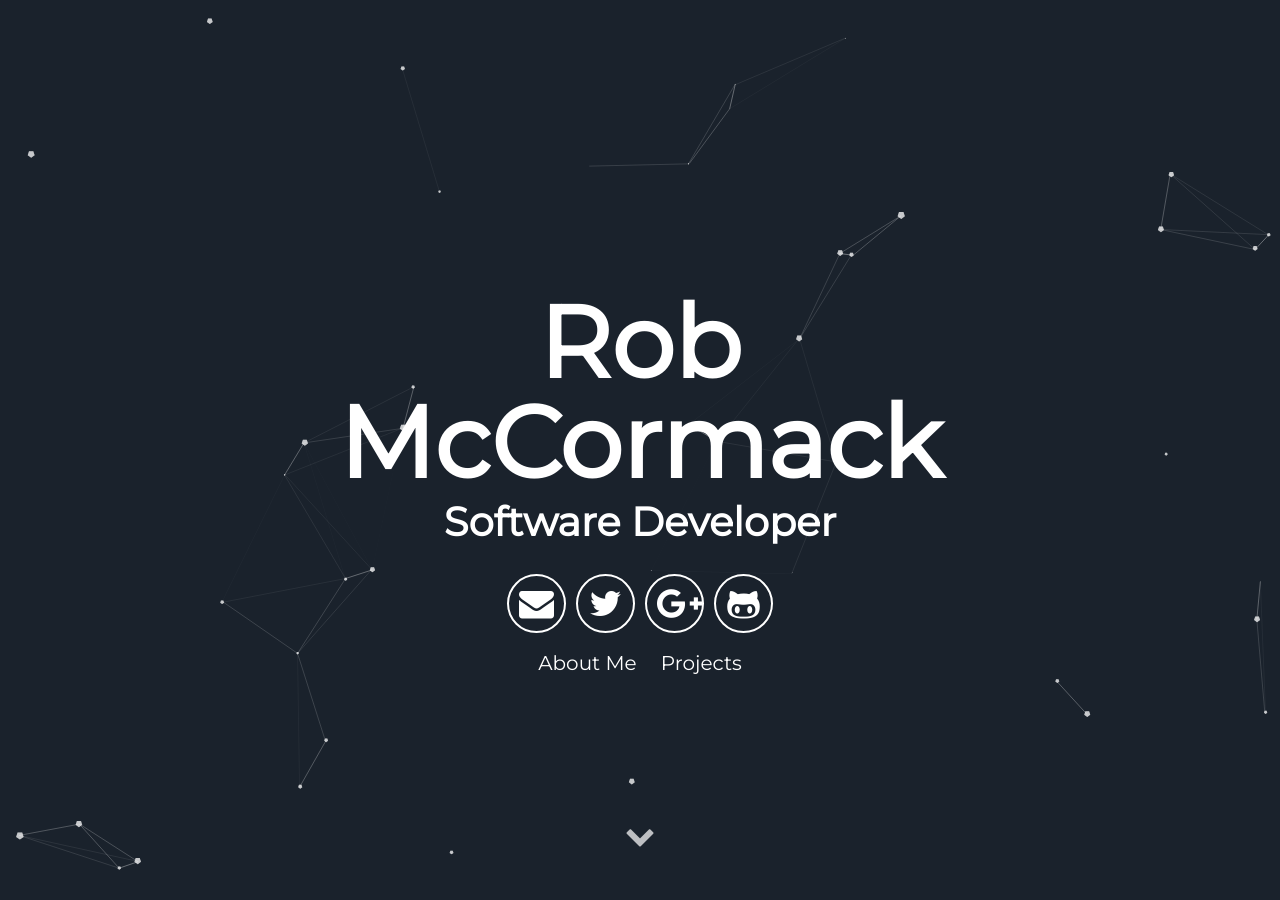
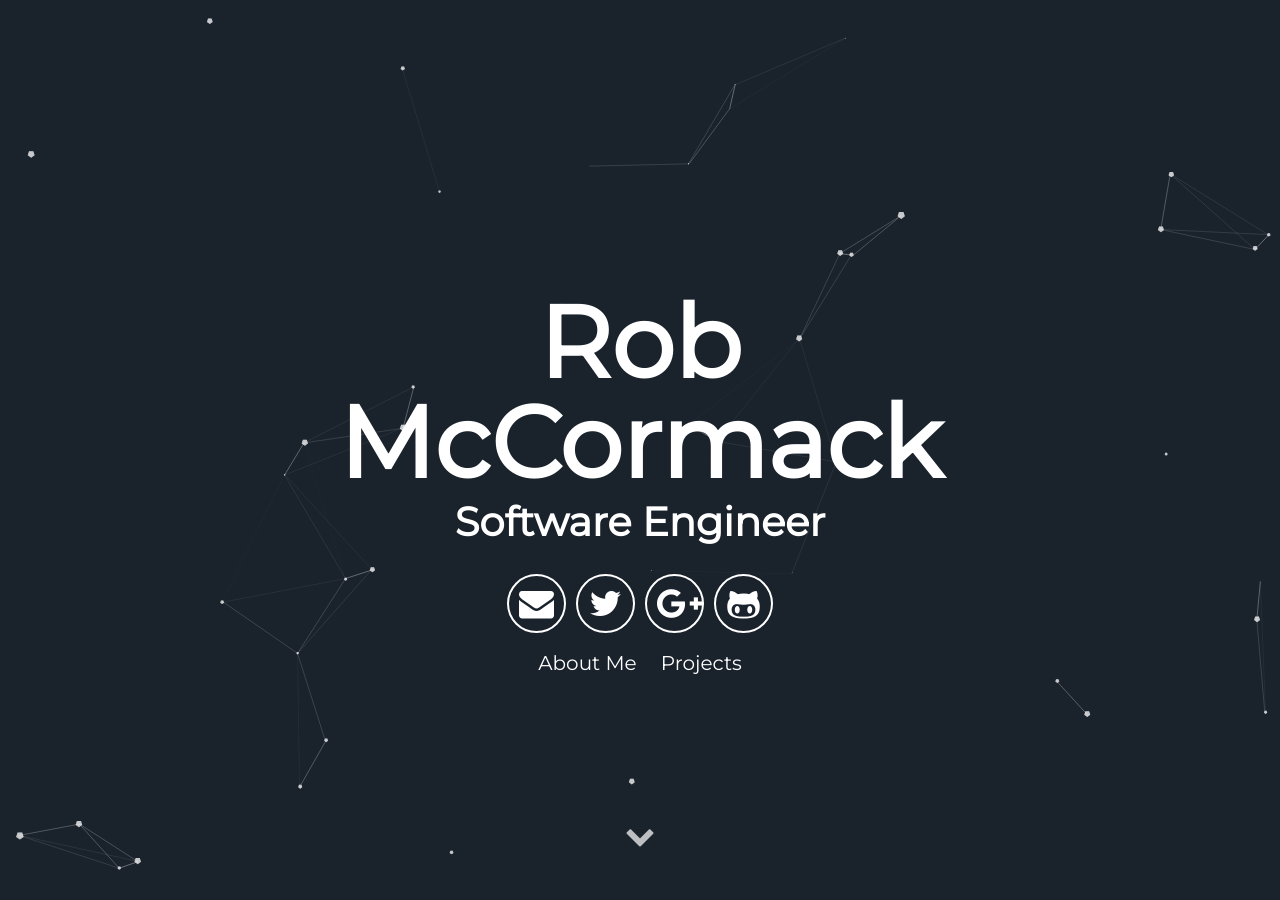
Before and after one commit to robmcc-ca/robmcc-ca, a Jekyll site: the page built from index.html, in a window 1280 px wide and 900 px high. Built offline with Jekyll 4.4.1, drawn with Linux system fonts in a browser that asks for light colours; some of the changed text lies outside the part shown.

Commit message:
changed to Engineer

```diff
--- a/_config.yml
+++ b/_config.yml
@@ -7,7 +7,7 @@ description: A blog about lorem ipsum dolor sit amet
 # User settings
 username: Rob McCormack
 user_description: Bicycle rights irony actually neutra typewriter lyft. Man bun taxidermy put a bird on it, umami yr ramps pop-up ugh bushwick chia lo-fi. Occupy bitters pour-over snackwave you probably haven't heard of them small batch. Cornhole mustache man bun letterpress echo park VHS.
-user_title: Software Developer
+user_title: Software Engineer
 email: rob.a.mccormack@gmail.com
 twitter_username: lorem_ipsum
 github_username:  lorem_ipsum
--- a/_includes/footer.html
+++ b/_includes/footer.html
@@ -1,5 +1,5 @@
 <footer class="footer">
-    <p>&copy; {{site.username}}</p>
+    <p>&copy; 2018 {{site.username}}</p>
     <p>Build with Jekyll and <span class="love">❤</span> by <a href="#">{{site.username}}</a></p>
 </footer>
 <script src="//cdn.jsdelivr.net/particles.js/2.0.0/particles.min.js"></script>
```
